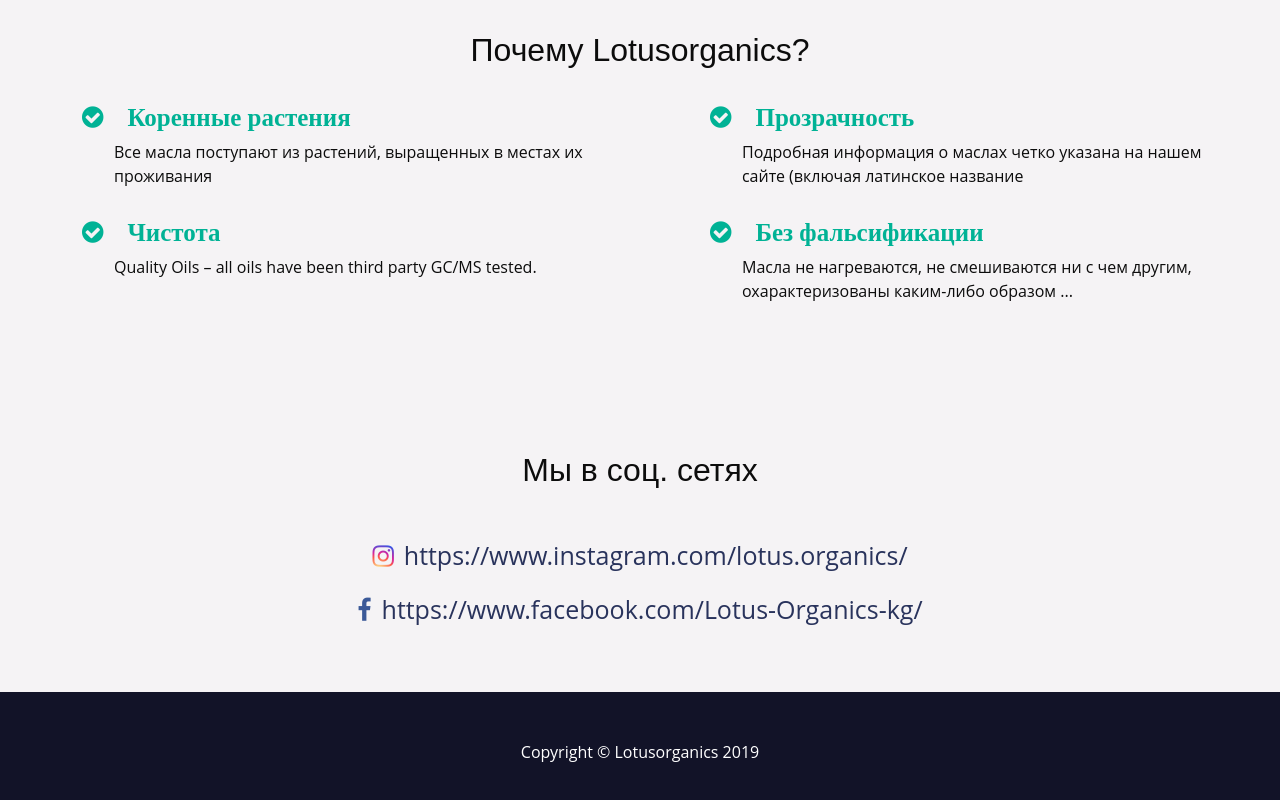
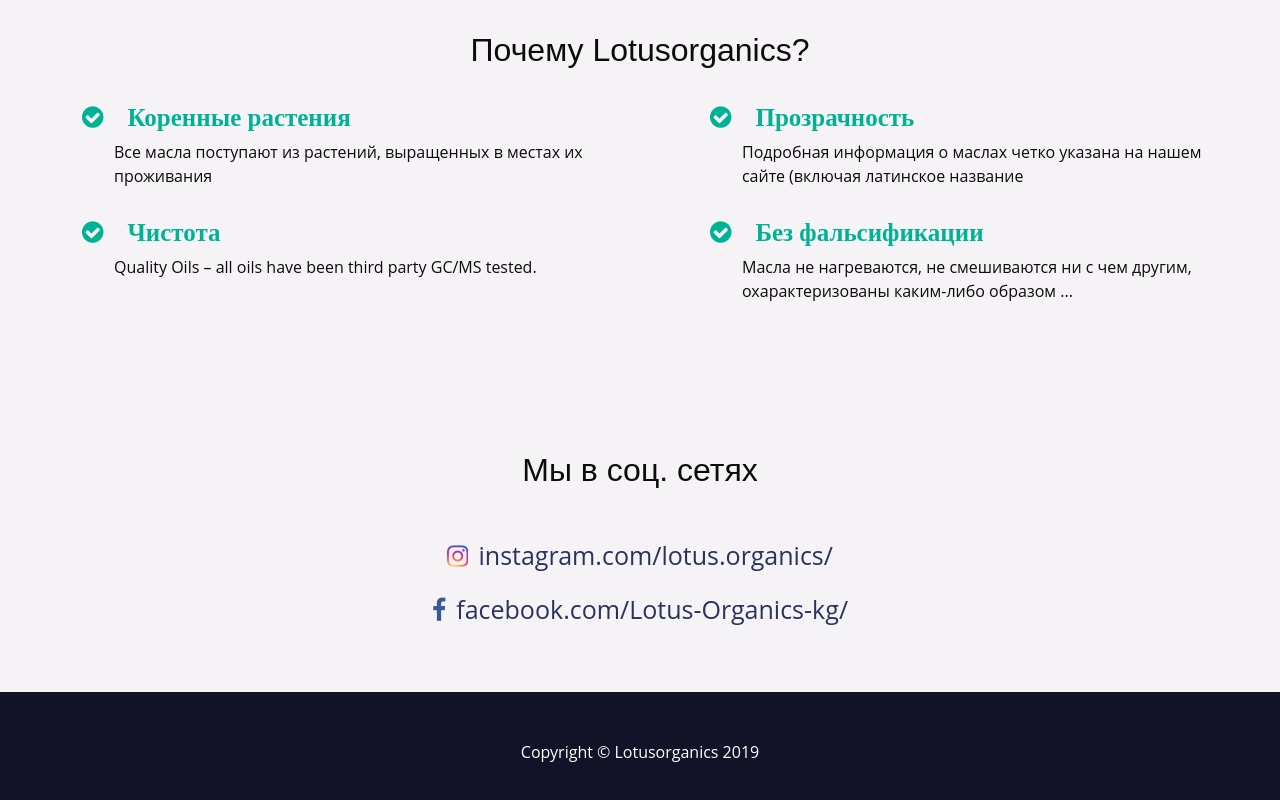
Before and after one commit to toichubek/toichubekOLD.github.io, a plain HTML site: page index.html in a window 1280 px wide. Shown: the part 2654-3454 px from the top of the page. Drawn offline with Linux system fonts and the light colour scheme.

Commit message:
Update index.html

```diff
--- a/index.html
+++ b/index.html
@@ -399,76 +399,19 @@
         <li>
           <a href="#" class="text-center" title="Instagram">
             <i class="fa fa-instagram fa-5x"></i
-            >https://www.instagram.com/lotus.organics/</a
+            >instagram.com/lotus.organics/</a
           >
         </li>
         <li>
           <a href="#" class=" text-center" title="Facebook">
             <i class="fa fa-facebook"></i
-            >https://www.facebook.com/Lotus-Organics-kg/</a
+            >facebook.com/Lotus-Organics-kg/</a
           >
         </li>
       </ul>
-
-      <!-- <ul class="social-network social-circle m-4 p-4">
-        <li>
-          <a href="#" class="icoRss" title="Rss"
-            ><i class="fa fa-instagram"></i
-          ></a>
-        </li>
-        <li>
-          <a href="#" class="icoFacebook" title="Facebook"
-            ><i class="fa fa-facebook"></i
-          ></a>
-        </li>
-        <li>
-          <a href="#" class="icoTwitter" title="Twitter"
-            ><i class="fa fa-twitter"></i
-          ></a>
-        </li>
-        <li>
-          <a href="#" class="icoGoogle" title="Google +"
-            ><i class="fa fa-vk"></i
-          ></a>
-        </li>
-        <li>
-          <a href="#" class="icoLinkedin" title="Linkedin"
-            ><i class="fa fa-youtube-square"></i
-          ></a>
-        </li>
-      </ul> -->
     </section>
 
-    <!-- <section id="social" class="text-center m-4">
-      <h2 class="text-center m-4">Мы в соц. сетях</h2>
-      <ul class="social-network social-circle m-4 p-4">
-        <li>
-          <a href="#" class="icoRss" title="Rss"
-            ><i class="fa fa-instagram"></i
-          ></a>
-        </li>
-        <li>
-          <a href="#" class="icoFacebook" title="Facebook"
-            ><i class="fa fa-facebook"></i
-          ></a>
-        </li>
-        <li>
-          <a href="#" class="icoTwitter" title="Twitter"
-            ><i class="fa fa-twitter"></i
-          ></a>
-        </li>
-        <li>
-          <a href="#" class="icoGoogle" title="Google +"
-            ><i class="fa fa-vk"></i
-          ></a>
-        </li>
-        <li>
-          <a href="#" class="icoLinkedin" title="Linkedin"
-            ><i class="fa fa-youtube-square"></i
-          ></a>
-        </li>
-      </ul>
-    </section> -->
+
 
     <!-- Footer -->
     <footer class="py-5">
```
